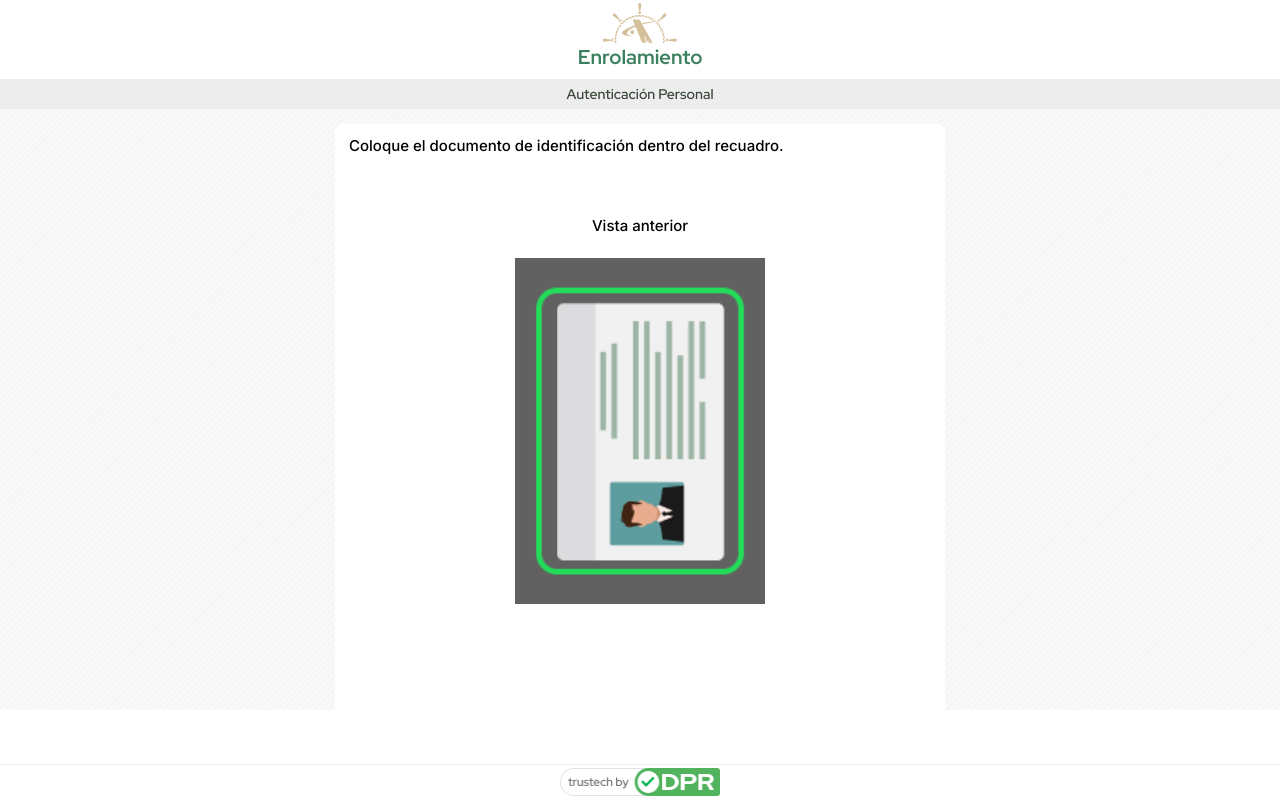
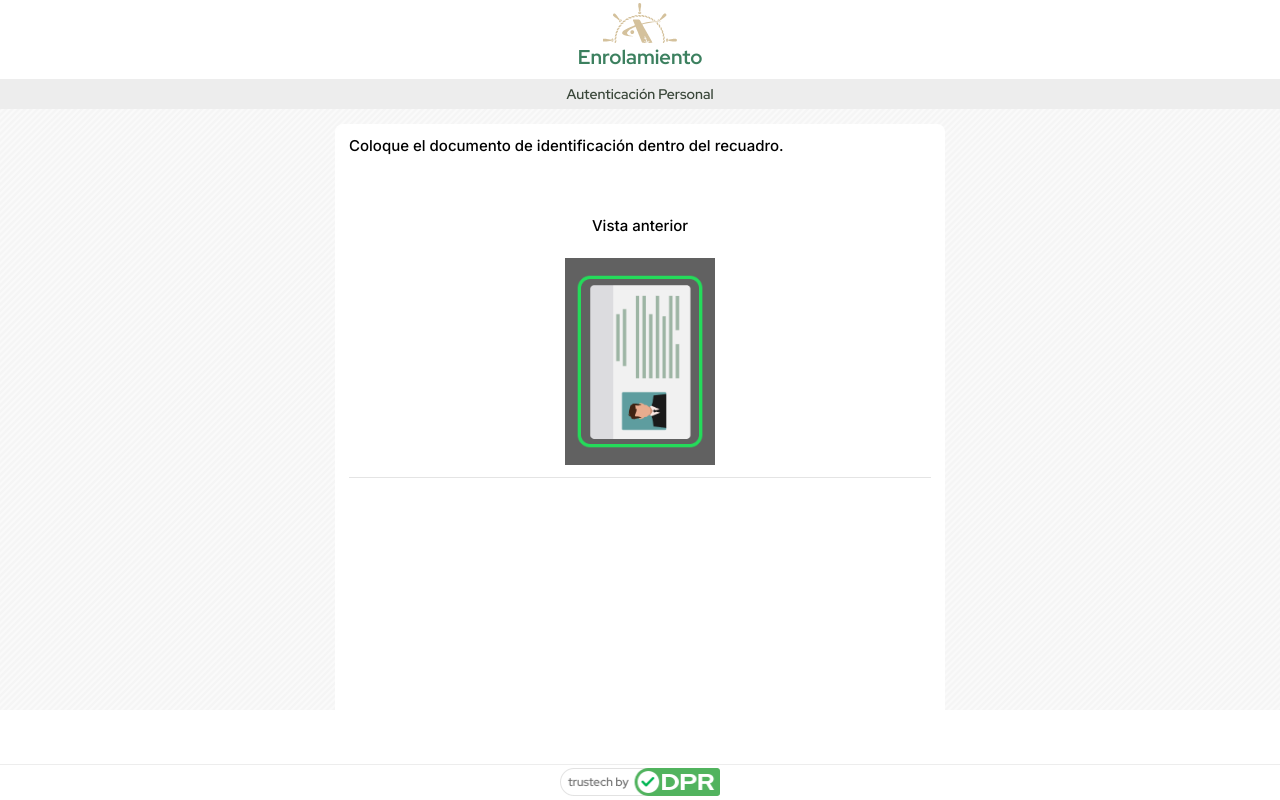
Before and after one commit to Osvaldohb/JumioImpl, a Next.js app: page /imganterior in a window 1280 px wide. Shown: the top 800 px of the page. Built offline with nearby package versions, Linux system fonts and the light colour scheme.

Commit message:
eliminar height

```diff
--- a/src/app/components/Pages/ImgAnterior/ImgAnterior.jsx
+++ b/src/app/components/Pages/ImgAnterior/ImgAnterior.jsx
@@ -27,14 +27,10 @@ const ImgAnterior = () => {
                  <img
                     src='assets/frente-credencial.png'
                     alt="check"
-                    style={{ width: '250px', height: 'auto', display: 'block', margin: '0 auto' }}
+                    style={{ width: '150px', height: 'auto', display: 'block', margin: '0 auto' }}
                     />
             </div>
-            <div style={{height: '100px'}}></div>
             <hr className="line my-6" />
-
-
-
 
             <section className="containerButtonOnExpands_P2" style={{ marginTop: '2rem' }}>
               <div className="btnContinue">
--- a/src/app/components/Pages/ImgAnteriorError/ImgAnteriorError.jsx
+++ b/src/app/components/Pages/ImgAnteriorError/ImgAnteriorError.jsx
@@ -27,14 +27,10 @@ const ImgAnteriorError = () => {
                  <img
                     src='assets/frente-credencial-error.jpg'
                     alt="check"
-                    style={{ width: '250px', height: 'auto', display: 'block', margin: '0 auto' }}
+                    style={{ width: '150px', height: 'auto', display: 'block', margin: '0 auto' }}
                     />
             </div>
-            <div style={{height: '100px'}}></div>
             <hr className="line my-6" />
-
-
-
 
             <section className="containerButtonOnExpands_P2" style={{ marginTop: '2rem' }}>
               <div className="btnContinue">
```
